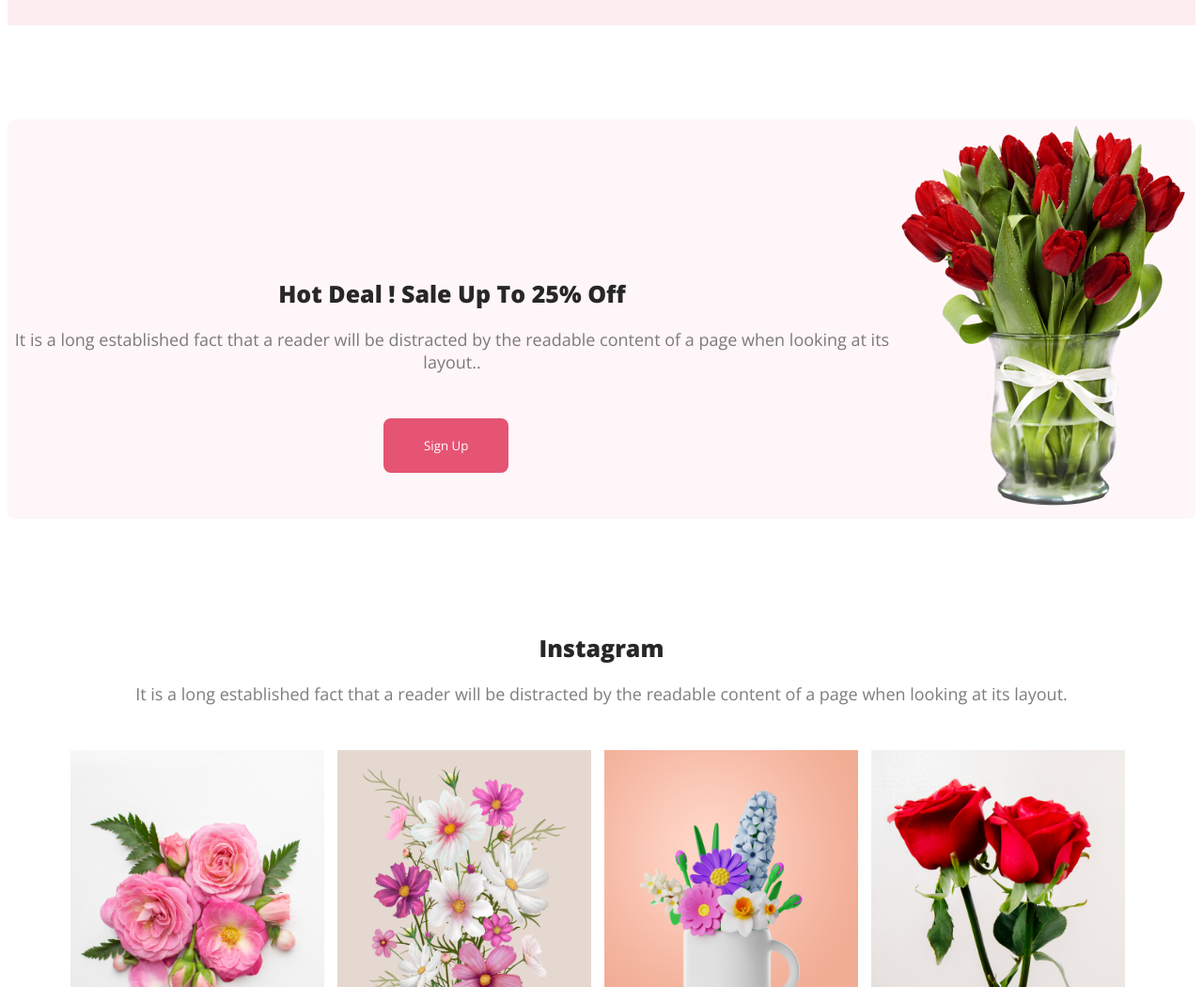
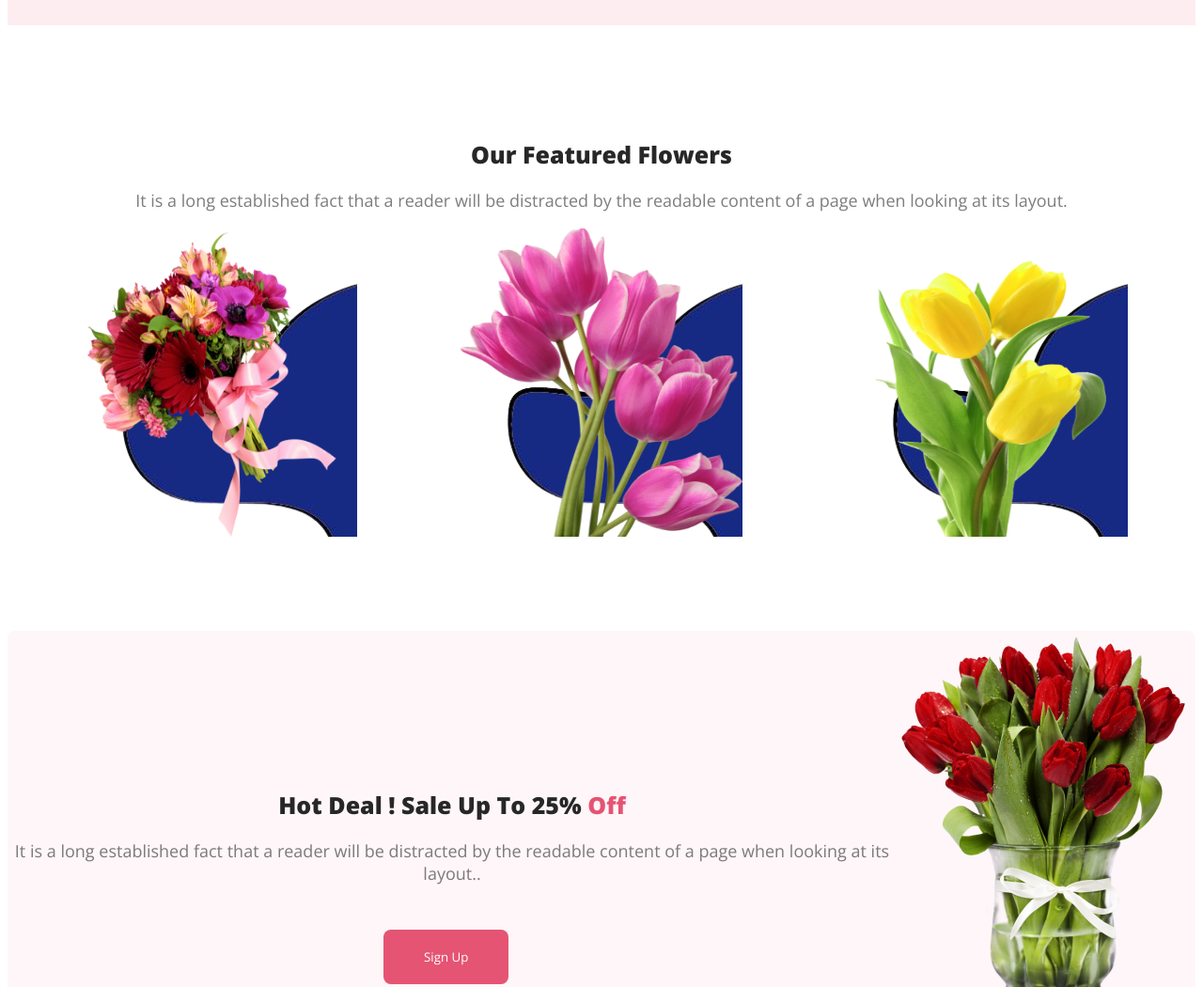
Before and after one commit to Ashiqweb123/flower-bazar, a plain HTML site: page index.html in a window 1280 px wide. Shown: the part 888-1938 px from the top of the page at 94% size. Drawn offline with nearby package versions, Linux system fonts and the light colour scheme.

Commit message:
fetaure-add

```diff
--- a/index.html
+++ b/index.html
@@ -1,5 +1,6 @@
 <!DOCTYPE html>
 <html lang="en">
+
 <head>
     <meta charset="UTF-8">
     <meta name="viewport" content="width=device-width, initial-scale=1.0">
@@ -8,15 +9,20 @@
     <!-- google font -->
     <link rel="preconnect" href="https://fonts.googleapis.com">
     <link rel="preconnect" href="https://fonts.gstatic.com" crossorigin>
-<link href="https://fonts.googleapis.com/css2?family=Lato:wght@400;700&family=Open+Sans:ital,wght@0,300;0,600;0,800;1,400&display=swap" rel="stylesheet">
+    <link
+        href="https://fonts.googleapis.com/css2?family=Lato:wght@400;700&family=Open+Sans:ital,wght@0,300;0,600;0,800;1,400&display=swap"
+        rel="stylesheet">
     <!-- google font -->
 </head>
+
 <body>
     <header>
         <div class="banner-container">
             <div class="banner-text">
                 <h5 class="section-title">Let's make beautiful flowers a part of your life.</h5>
-                    <p class="flower-text">It is a long established fact that a reader will be distracted by the readable content of a page when looking at its layout. The point of using Lorem Ipsum is that it has a more-or-less normal distribution of letters.</p>
+                <p class="flower-text">It is a long established fact that a reader will be distracted by the readable
+                    content of a page when looking at its layout. The point of using Lorem Ipsum is that it has a
+                    more-or-less normal distribution of letters.</p>
                 <button class="flower-btn">Shop Now</button>
 
             </div>
@@ -26,12 +32,27 @@
         </div>
     </header>
 
-        <main >
-            <section id="section-part" >
+    <main>
+        <section>
+            <div class="feature-flowers main-class">
+                <h3 class="main-section-title">Our Featured Flowers</h3>
+                <p class="main-section-text">It is a long established fact that a reader will be distracted by the readable content of a page when looking at its layout.</p>
+                <div class="feature-image">
+                    <img class="image-bg" src="images/pngwing 5.png" alt="">
+
+                    <img class="image-bg" src="images/pngwing 6.png" alt="">
+                    <!-- <small><p>Pink Flower Tree</p></small> -->
+                    <img class="image-bg" src="images/pngwing 7.png" alt="">
+                    <!-- <small><p>Pink Flower Tree</p></small> -->
+                </div>
+            </div>
+        </section>
+        <section id="section-part">
             <div class="deal-section">
                 <div class="deal-text">
-                    <h3 class="main-section-title">Hot Deal ! Sale Up To 25% Off</h3>
-                    <p class="main-section-text">It is a long established fact that a reader will be distracted by the readable content of a page when looking at its layout..</p>
+                    <h3 class="main-section-title">Hot Deal ! Sale Up To 25% <span class="flower">Off</span></h3>
+                    <p class="main-section-text">It is a long established fact that a reader will be distracted by the
+                        readable content of a page when looking at its layout..</p>
                     <button id="flower-deal-btn" class="flower-btn">Sign Up</button>
                 </div>
                 <div class="deal-img">
@@ -42,7 +63,8 @@
 
         <section class="insta-configuration main-class">
             <h3 class="main-section-title">Instagram</h3>
-                    <p class="main-section-text">It is a long established fact that a reader will be distracted by the readable content of a page when looking at its layout.</p>
+            <p class="main-section-text">It is a long established fact that a reader will be distracted by the readable
+                content of a page when looking at its layout.</p>
             <div class="insta-image">
                 <img src="images/Flower 01.png" alt="">
                 <img src="images/Rectangle 4.png" alt="">
@@ -66,10 +88,12 @@
     <footer>
         <section class="footer-part">
             <h3 id="footer-title" class="main-section-title"><span class="flower">Flower</span>Shop</h3>
-                <p id="footer-text" class="main-section-text">It is a long established fact that a reader will be distracted by the readable content of a page when looking at its layout.</p>
+            <p id="footer-text" class="main-section-text">It is a long established fact that a reader will be distracted
+                by the readable content of a page when looking at its layout.</p>
 
             <p id="reserved-text">@2020-2023, FlowerShop.com. All rights reserved.</p>
         </section>
     </footer>
 </body>
+
 </html>
--- a/style.css
+++ b/style.css
@@ -55,6 +55,21 @@
 
 }
 
+
+.feature-image
+{
+    display: flex;
+    justify-content: space-between;
+    align-items: center;
+}
+.feature-image .image-bg {
+    width: 300px;
+    height: 328px;
+    background-image: url('images/bg.png');
+    background-repeat: no-repeat;
+    margin: 0 10px;
+}
+
 .flower-btn {
     border-radius: 8px;
     background: #E55473;
@@ -90,7 +105,7 @@
     padding: 20px 43px;
     align-items: flex-start;
     gap: 10px;
-    margin-left:400px;
+    margin-left: 400px;
 }
 
 /* insta style */
```
Also changed, not shown: images/bg.png (added). Lines whose indentation alone changed are shown as unchanged.
